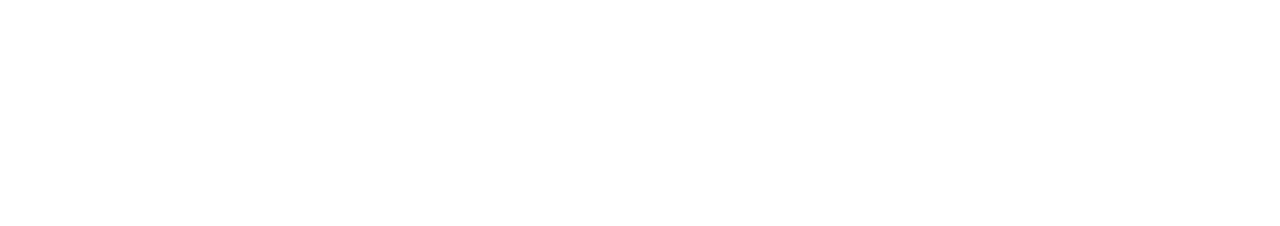
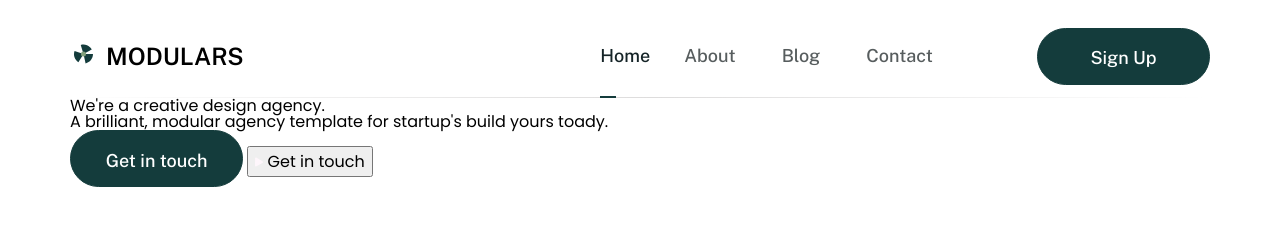
Before and after one commit to nguyentrunghieu297/htmlcsspro-project-3.1, a plain HTML site: page index.html in a window 1280 px wide. Drawn offline with nearby package versions, Linux system fonts and the light colour scheme.

Commit message:
header commit

```diff
--- a/assets/css/styles.css
+++ b/assets/css/styles.css
@@ -31,12 +31,106 @@ button {
 }
 
 .container {
-    width: 1170px;
+    width: 1140px;
     max-width: calc(100% - 48px);
     margin: 0 auto;
 }
 
+.btn {
+    --height: 57px;
+    width: 173px;
+    text-align: center;
+    height: var(--height);
+    line-height: var(--height);
+    background-color: #143c3c;
+    border-radius: 40px;
+    border: 1.5px solid #143c3c;
+
+    color: #fff;
+    font-family: Public Sans;
+    font-size: 18px;
+    font-weight: 500;
+}
+
 /* ===== HEADER ===== */
+
+.header {
+    margin-top: 16px;
+}
+
+.navbar {
+    font-family: "Public Sans", sans-serif;
+    padding: 12px 0;
+    display: grid;
+    grid-template-columns: 2fr 1fr 1fr;
+    align-items: center;
+    justify-content: space-between;
+}
+
+.navbar__logo {
+    display: flex;
+    gap: 9px;
+    align-items: center;
+    color: black;
+}
+
+.navbar__logo-name {
+    font-size: 2.4rem;
+    font-weight: 600;
+    line-height: 1.6;
+}
+
+.navbar__menu-list {
+    display: flex;
+    align-items: center;
+    column-gap: 22px;
+}
+
+.navbar__menu-item {
+    padding: 8px 12px;
+    font-family: Public Sans;
+    font-size: 18px;
+    font-weight: 500;
+    line-height: 1.56;
+    color: #575d5e;
+}
+
+.navbar__menu-item:hover {
+    color: #152427;
+}
+
+.navbar__menu-item--active {
+    position: relative;
+    font-family: Public Sans;
+    font-size: 18px;
+    font-weight: 500;
+    line-height: 1.56;
+    color: #152427;
+}
+
+.navbar__menu-item--active::after {
+    position: absolute;
+    bottom: -32px;
+    display: block;
+    content: "";
+    width: 16px;
+    height: 2px;
+    background-color: var(--primary-color);
+}
+
+.navbar__sign-up {
+    margin-left: auto;
+}
+
+.navbar__bottom-bar {
+    height: 1px;
+    background: linear-gradient(
+        90deg,
+        #fff 0%,
+        #dddcdc 51.09%,
+        rgba(212, 212, 212, 0) 99.68%
+    );
+}
 /* ===== OUR SERVICES ===== */
 /* ===== ABOUT US ===== */
 /* ===== OUR PROCESS ===== */
--- a/index.html
+++ b/index.html
@@ -15,7 +15,89 @@
         <!-- Style CSS -->
         <link rel="stylesheet" href="./assets/css/styles.css" />
 
-        <title>Project 3.1</title>
+        <title>MODULARS</title>
     </head>
-    <body></body>
+    <body>
+        <header class="header">
+            <div class="container">
+                <!-- Navigation Bar -->
+                <nav class="navbar">
+                    <a href="#!" class="navbar__logo">
+                        <div class="navbar__logo-icon">
+                            <img
+                                src="./assets/icon/logo.svg"
+                                alt=""
+                                class="navbar__logo-img"
+                            />
+                        </div>
+                        <div class="navbar__logo-name">MODULARS</div>
+                    </a>
+                    <div class="navbar__menu">
+                        <ul class="navbar__menu-list">
+                            <li>
+                                <a href="#!" class="navbar__menu-item--active">
+                                    Home
+                                </a>
+                            </li>
+                            <li>
+                                <a href="#!" class="navbar__menu-item">
+                                    About
+                                </a>
+                            </li>
+                            <li>
+                                <a href="#!" class="navbar__menu-item">Blog</a>
+                            </li>
+                            <li>
+                                <a href="#!" class="navbar__menu-item">
+                                    Contact
+                                </a>
+                            </li>
+                        </ul>
+                    </div>
+                    <div class="btn navbar__sign-up">Sign Up</div>
+                </nav>
+                <div class="navbar__bottom-bar"></div>
+                <!-- Hero -->
+                <div class="main-hero">
+                    <div class="hero__content">
+                        <h1 class="hero__content-heading">
+                            We're a creative design agency.
+                        </h1>
+                        <p class="hero__content-heading">
+                            A brilliant, modular agency template for startup's
+                            build yours toady.
+                        </p>
+                        <div class="hero__content-cta">
+                            <button class="btn hero__content-btn">
+                                Get in touch
+                            </button>
+                            <button class="hero__content-button">
+                                <svg
+                                    class="hero__content-play"
+                                    width="8"
+                                    height="10"
+                                    viewBox="0 0 8 10"
+                                    fill="none"
+                                    xmlns="http://www.w3.org/2000/svg"
+                                >
+                                    <path
+                                        d="M7.48979 4.22586C8.15106 4.61996 8.13773 5.58212 7.4658 5.95775L1.49682 9.29454C0.824887 9.67017 -0.00170366 9.17755 0.00896126 8.40782L0.103701 1.57014C0.114366 0.800411 0.954284 0.330874 1.61555 0.724974L7.48979 4.22586Z"
+                                        fill="#FEF6FB"
+                                    />
+                                </svg>
+                                <span>Get in touch</span>
+                            </button>
+                        </div>
+                    </div>
+                    <div class="hero__image"></div>
+                </div>
+            </div>
+        </header>
+
+        <main></main>
+
+        <footer class="footer">
+            <div class="container"></div>
+        </footer>
+    </body>
 </html>
```
Also changed, not shown: assets/icon/bot-vector.svg (added), assets/icon/extra-abstract.svg (added), assets/icon/hero-play-ellipse.svg (added), assets/icon/logo.svg (added), assets/icon/play.svg (added), assets/icon/top-vector.svg (added), assets/img/hero1.jpg (added), assets/img/hero2.jpg (added), assets/img/hero3.jpg (added).
